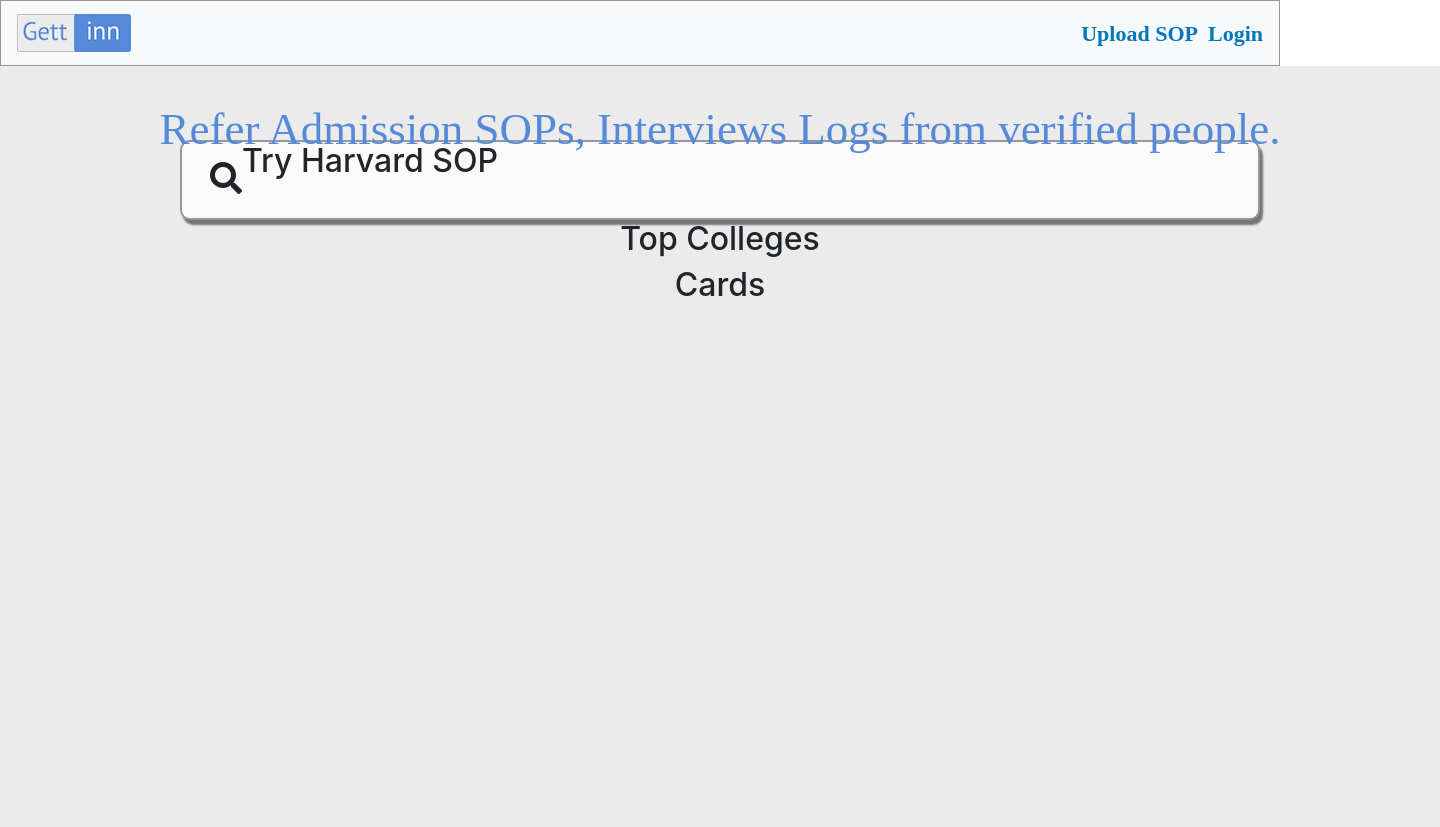
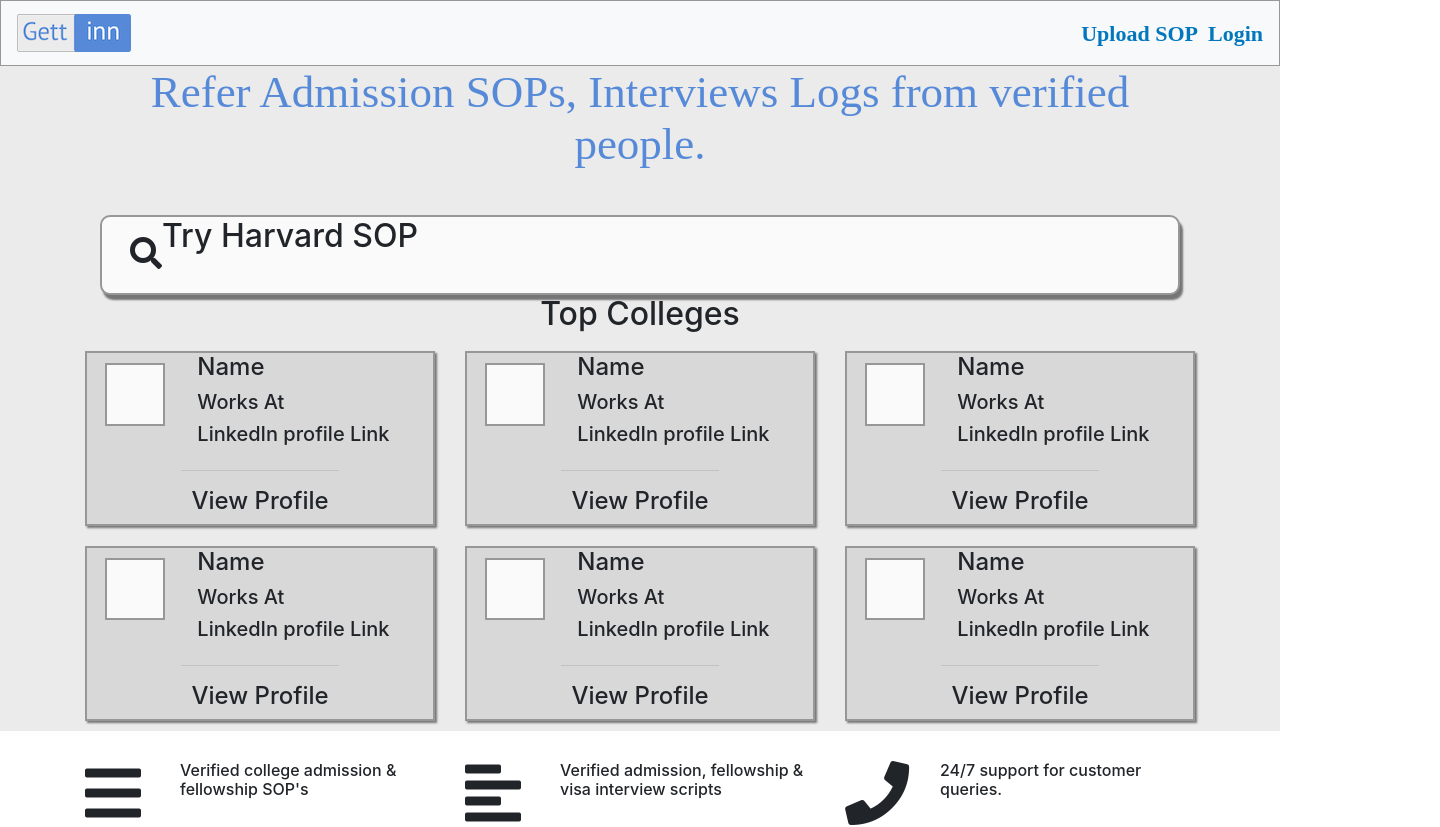
Before and after one commit to WckD123/Higher-Edu.-Board-Andhra-Pradesh-Gov.-Project, a React (Create React App) app: page / in a window 1280 px wide. Shown: the top 827 px of the page, 1440 px wide, since content can reach past the window. Built offline with nearby package versions, Linux system fonts and the light colour scheme.

Commit message:
Cards init

```diff
--- a/src/Components/Cards/Card/Card.css
+++ b/src/Components/Cards/Card/Card.css
@@ -0,0 +1,15 @@
+.Card{
+    box-shadow: 2px 2px 2px 0 rgba(0, 0, 0, 0.5);
+    background-color: #d8d8d8;
+    border: solid 2px #979797;
+    margin-top: 10px;
+    margin-bottom: 10px;
+}
+
+.avatar {
+    margin-top: 10px;
+    width: 60px;
+    height: 62.3px;
+    background-color: #fafafa;
+    border: solid 2px #979797;
+}
--- a/src/Components/Cards/Card/Card.js
+++ b/src/Components/Cards/Card/Card.js
@@ -1,10 +1,37 @@
 import React from 'react';
+import { Route, NavLink, Switch, Redirect } from 'react-router-dom';
+import Aux from '../../../hoc/Aux';
+import './Card.css';
 
 const Card = () => {
     return (
-        <div>
-
+        <Aux>
+        <div className="Card">
+            <div className="row">
+                <div className="col-xs-4 col-md-4">
+                    <div className="avatar"></div>
+                </div>
+                <div className="col-xs-8 col-md-8">
+                    <div className="row">
+                        <h4>Name</h4>
+                    </div>
+                    <div className="row">
+                        <h5>Works At</h5>
+                    </div>
+                    <div className="row">
+                        <h5>LinkedIn profile Link</h5>
+                    </div>
+                </div>
+            </div>
+            <div className="row">
+                <div className="col-md-3 col-xs-2"></div>
+                <div className="col-md-6 col-xs-8">
+                    <hr></hr>
+                    <center><h4>View Profile</h4></center>
+                </div>
+            </div>
         </div>
+        </Aux>
     );
 };
 
--- a/src/Components/Cards/Cards.js
+++ b/src/Components/Cards/Cards.js
@@ -1,9 +1,17 @@
 import React from 'react';
+import Card from './Card/Card';
 
 const Cards = () => {
     return (
-        <div>
-            <h2>Cards</h2>
+        <div class="container">
+            <div class="row">
+                <div class="col-md-4 col-xs-12"><Card /></div>
+                <div class="col-md-4 col-xs-12"><Card /></div>
+                <div class="col-md-4 col-xs-12"><Card /></div>
+                <div class="col-md-4 col-xs-12"><Card /></div>
+                <div class="col-md-4 col-xs-12"><Card /></div>
+                <div class="col-md-4 col-xs-12"><Card /></div>
+            </div>
         </div>
     );
 };
--- a/src/Components/Search/Search.css
+++ b/src/Components/Search/Search.css
@@ -5,7 +5,7 @@
     box-shadow: 3px 5px 2px 0 rgba(0, 0, 0, 0.5);
     background-color: #fafafa;
     border: solid 2px #979797;
-    margin-top: 22px;
+    margin-top: 45px;
 }
 
 .SearchIcon {
--- a/src/Containers/Home/Home.css
+++ b/src/Containers/Home/Home.css
@@ -1,6 +1,4 @@
 .Refer-admission-SOPs {
-    width: 1139px;
-    height: 52px;
     font-family: PTSans;
     font-size: 45px;
     font-weight: normal;
@@ -9,11 +7,8 @@
     line-height: normal;
     letter-spacing: normal;
     color: #568ad8;
-    padding-top: 37px;
 }
 
 .body-container {
-    width: 1440px;
-    height: 1054px;
     background-color: #ebebeb;
   }
--- a/src/Containers/Home/Home.js
+++ b/src/Containers/Home/Home.js
@@ -7,9 +7,14 @@
 
 const Home = () => {
     return (
-        <div className="body-container">
+        <div class="body-container">
             <center>
-                <div className="Refer-admission-SOPs">Refer Admission SOPs, Interviews Logs from verified people.</div>
+                <div class="row">
+                    <div class="col-md-1 col-xs-0"></div>
+                    <div class="col-md-10 col-xs-12 Refer-admission-SOPs">
+                        Refer Admission SOPs, Interviews Logs from verified people.
+                    </div>
+                </div>
                 <Search />
                 <TopColleges />
                 <Cards />
```
Also changed, not shown: src/Components/TopColleges/TopColleges.css (added).
